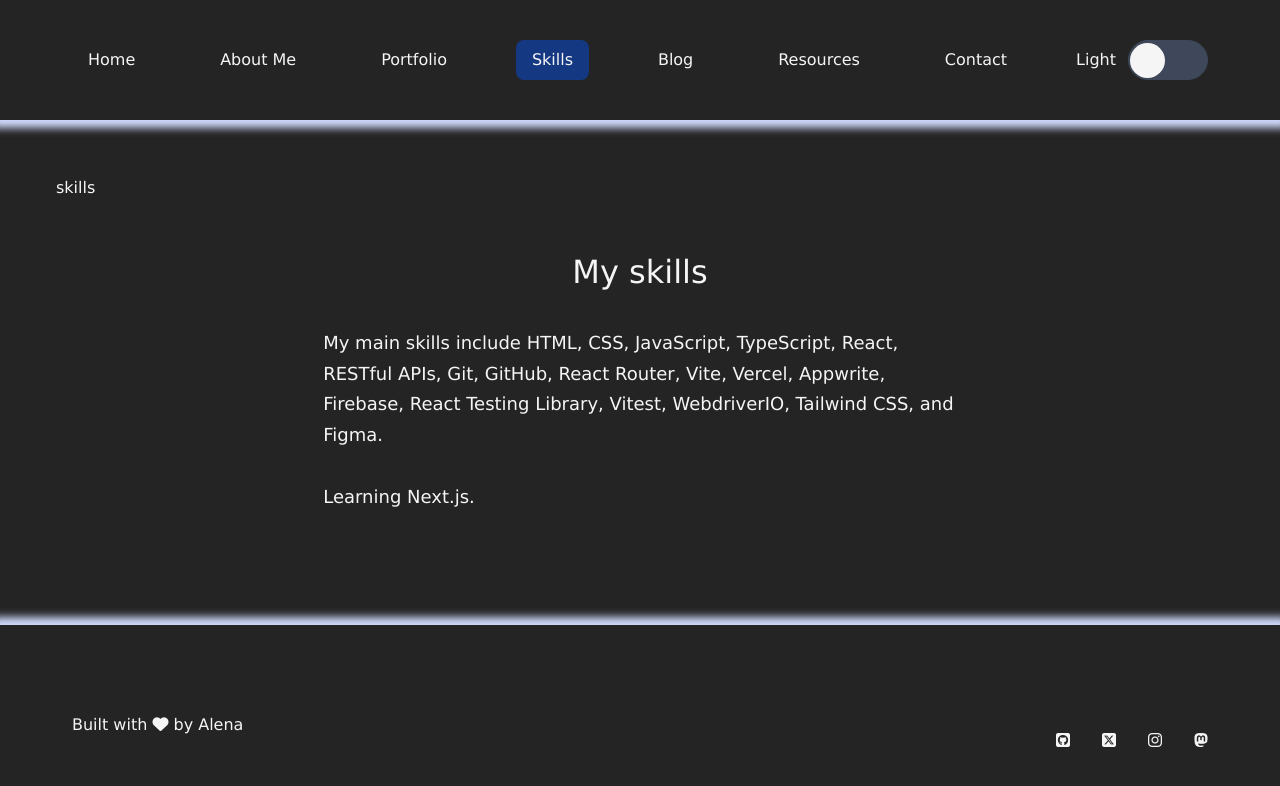
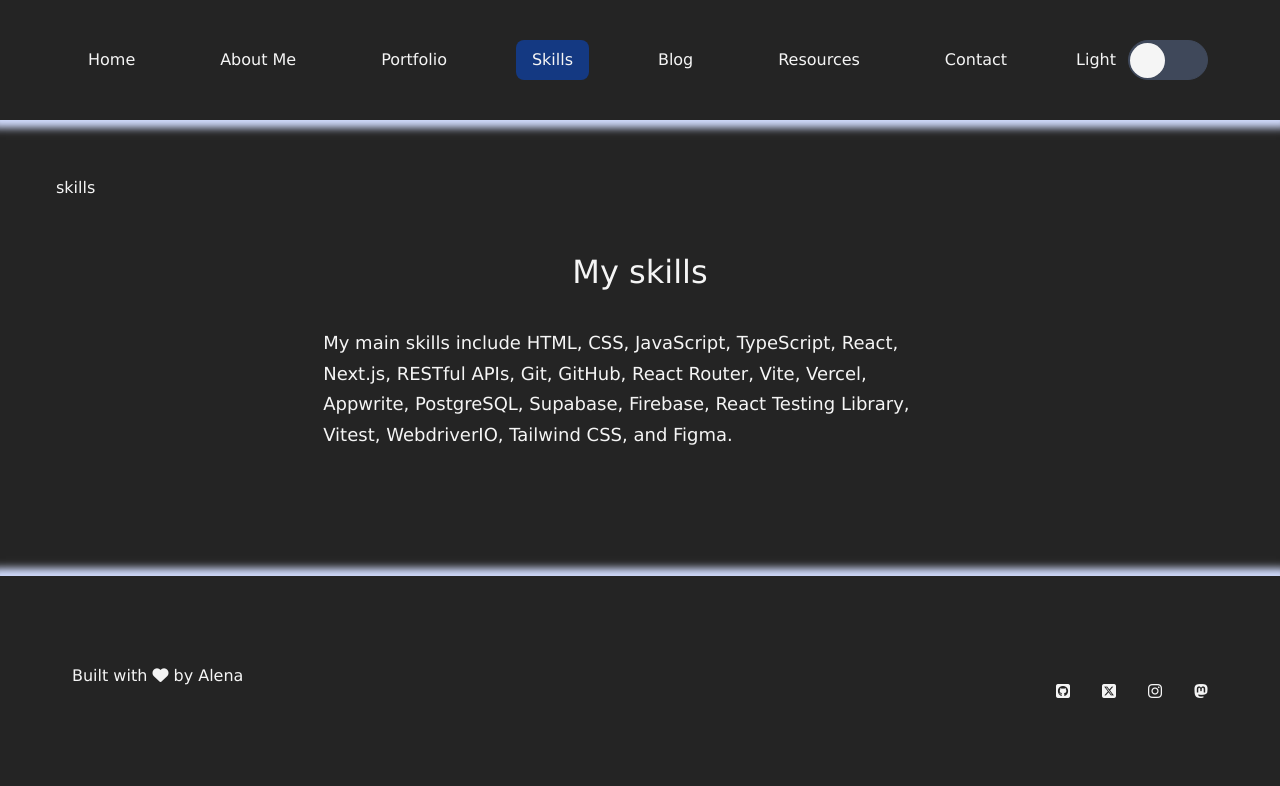
Before and after one commit to alenatih/Personal-Website, a React (Vite) app: page /skills in a window 1280 px wide. Shown: the top 786 px of the page. Built offline with nearby package versions, Linux system fonts and the light colour scheme.

Commit message:
Updating AboutMe and Skills

```diff
--- a/src/components/AboutMe.tsx
+++ b/src/components/AboutMe.tsx
@@ -36,8 +36,9 @@
                 </p>
                 <p className="about-me-text">
                     My main skills include HTML, CSS, JavaScript, TypeScript,
-                    React, RESTful APIs, Git, GitHub, React Router, Vite, Vercel, Appwrite, Firebase,
-                    React Testing Library, Vitest, WebdriverIO, Tailwind CSS, and Figma. Learning Next.js.
+                    React, Next.js, RESTful APIs, Git, GitHub, React Router, Vite, Vercel,
+                    Appwrite, PostgreSQL, Supabase, Firebase, React Testing Library, Vitest, WebdriverIO,
+                    Tailwind CSS, and Figma.
                 </p>
                 <p className="about-me-text">
                     I love design, UX/UI, books, languages, and AI.
--- a/src/components/Skills.tsx
+++ b/src/components/Skills.tsx
@@ -1,14 +1,13 @@
 function Skills() {
+
     return (
         <div className="skills">
             <h2 className="skills-title">My skills</h2>
             <p className="skills-text">
                 My main skills include HTML, CSS, JavaScript, TypeScript,
-                React, RESTful APIs, Git, GitHub, React Router, Vite, Vercel, Appwrite,
-                Firebase, React Testing Library, Vitest, WebdriverIO, Tailwind CSS, and Figma.
-            </p>
-            <p className="skills-text">
-                Learning Next.js.
+                React, Next.js, RESTful APIs, Git, GitHub, React Router, Vite, Vercel, Appwrite,
+                PostgreSQL, Supabase, Firebase, React Testing Library, Vitest, WebdriverIO,
+                Tailwind CSS, and Figma.
             </p>
         </div>
     )
```
